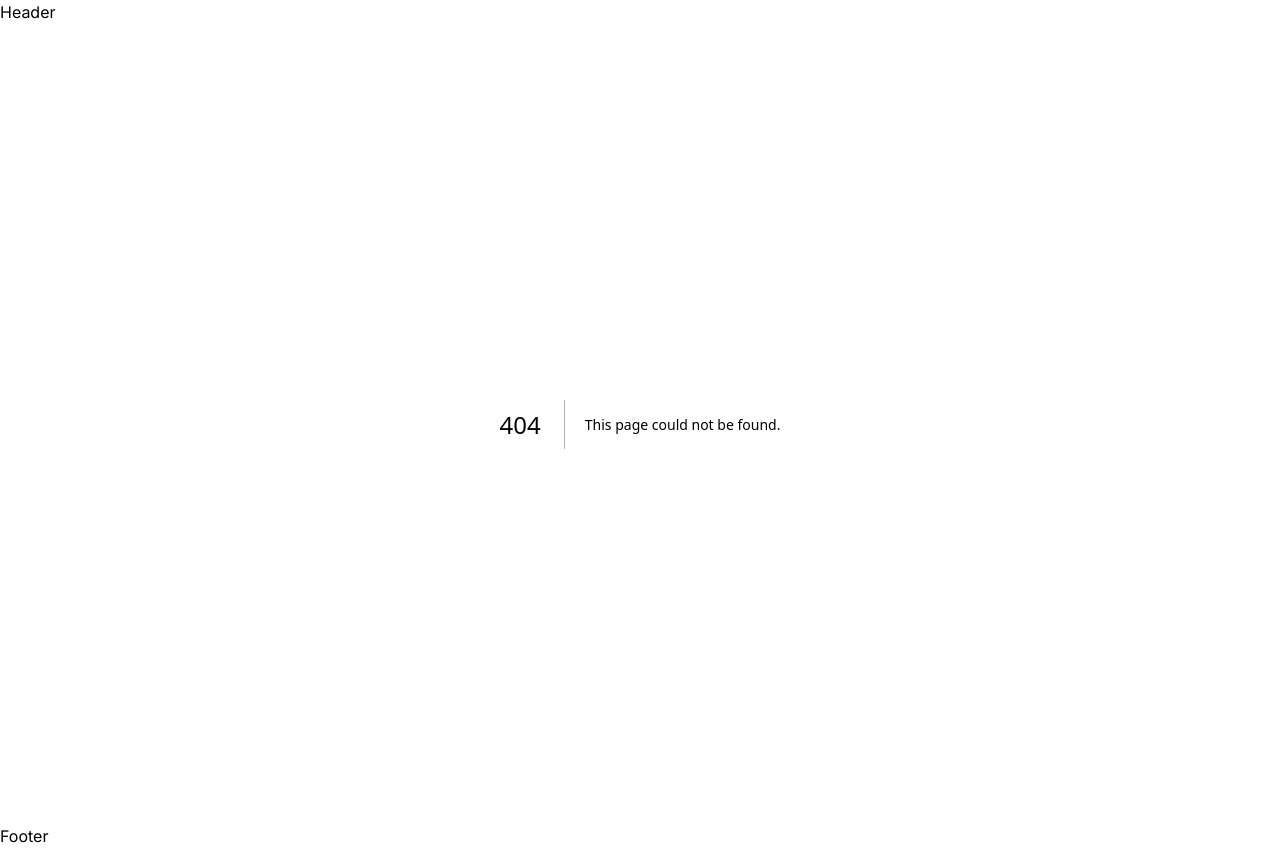
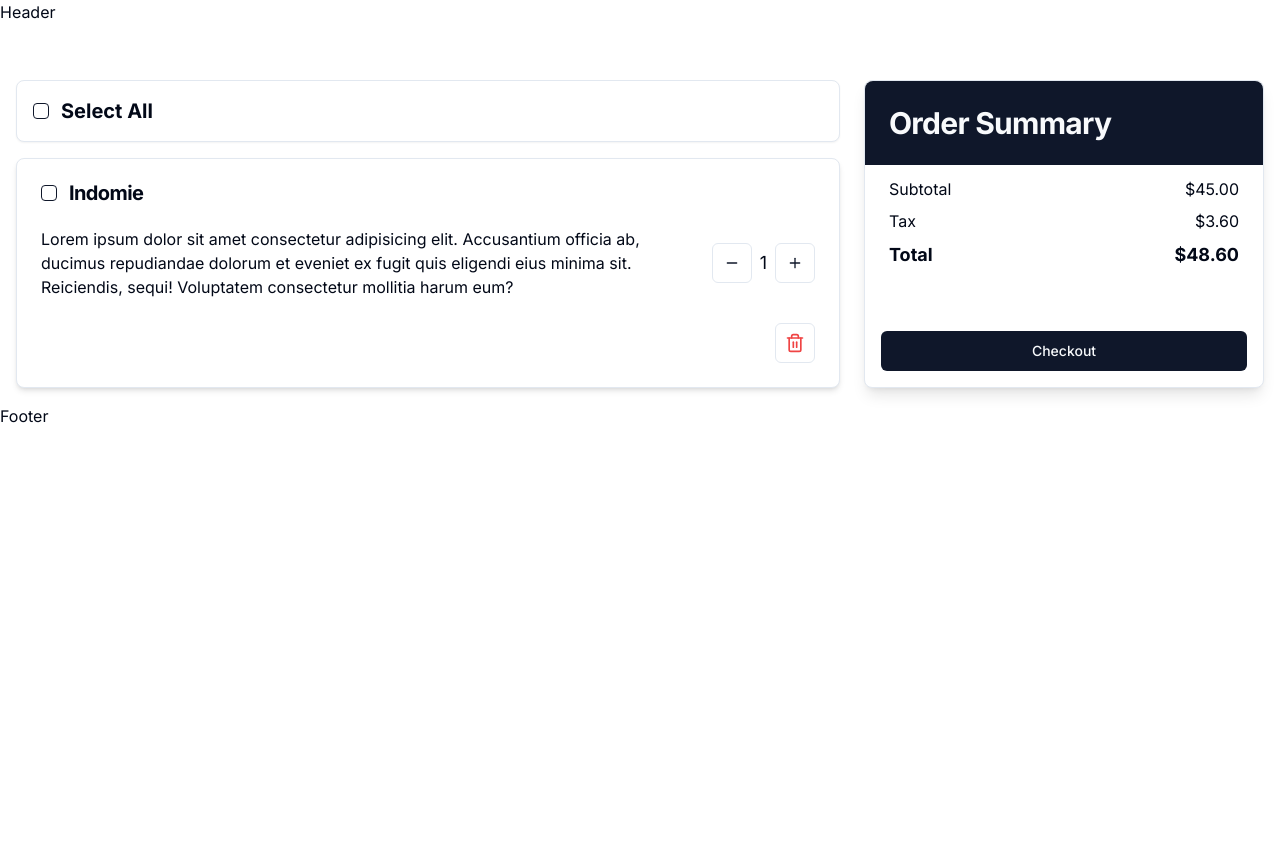
Before and after one commit to purwadhikafullstack/JCWD0308-02, a Next.js app in the folder apps/web/: page /cart in a window 1280 px wide. Before the commit this address had no page. After the commit the page ends 800 px from the top, so only its background shows below. Built offline with nearby package versions, Linux system fonts and the light colour scheme.

Commit message:
feat(web): add cart page

```diff
--- /dev/null
+++ b/apps/web/src/app/cart/page.tsx
@@ -0,0 +1,104 @@
+import {
+  Card,
+  CardContent,
+  CardFooter,
+  CardHeader,
+  CardTitle,
+} from '@/components/ui/card';
+import { Checkbox } from '@/components/ui/checkbox';
+import { Button } from '@/components/ui/button';
+import { Trash2, Minus, Plus } from 'lucide-react';
+import React from 'react';
+
+export default function Cart() {
+  return (
+    <div className="container mx-auto mt-10 p-4">
+      <div className="grid md:grid-cols-3 gap-6">
+        {/* Shopping List */}
+        <div className="md:col-span-2">
+          <Card className="p-4 flex items-center mb-4">
+            <Checkbox id="select-all" />
+            <label htmlFor="select-all" className="text-xl font-bold ml-3">
+              Select All
+            </label>
+          </Card>
+          <div className="flex flex-col gap-4">
+            <Card className="flex flex-col bg-card text-card-foreground shadow-md">
+              <CardHeader>
+                <CardTitle className="flex items-center">
+                  <Checkbox id="indomie" />
+                  <label
+                    htmlFor="indomie"
+                    className="text-xl font-bold leading-none peer-disabled:cursor-not-allowed peer-disabled:opacity-70 ml-3"
+                  >
+                    Indomie
+                  </label>
+                </CardTitle>
+              </CardHeader>
+              <CardContent className="flex items-center justify-between">
+                <p className="flex-1 mr-4">
+                  Lorem ipsum dolor sit amet consectetur adipisicing elit.
+                  Accusantium officia ab, ducimus repudiandae dolorum et eveniet
+                  ex fugit quis eligendi eius minima sit. Reiciendis, sequi!
+                  Voluptatem consectetur mollitia harum eum?
+                </p>
+                <div className="flex items-center">
+                  <Button
+                    variant="outline"
+                    size="icon"
+                    className="text-primary"
+                  >
+                    <Minus className="w-4 h-4" />
+                  </Button>
+                  <span className="mx-2 text-lg">1</span>
+                  <Button
+                    variant="outline"
+                    size="icon"
+                    className="text-primary"
+                  >
+                    <Plus className="w-4 h-4" />
+                  </Button>
+                </div>
+              </CardContent>
+              <CardFooter className="flex justify-end">
+                <Button
+                  variant="outline"
+                  size="icon"
+                  className="text-destructive"
+                >
+                  <Trash2 className="w-5 h-5" />
+                </Button>
+              </CardFooter>
+            </Card>
+            {/* Repeat similar cards for other items */}
+          </div>
+        </div>
+        {/* Summary Section */}
+        <Card className="bg-card text-card-foreground shadow-lg flex flex-col h-full rounded-lg">
+          <CardHeader className="bg-primary text-primary-foreground rounded-t-lg mb-3">
+            <CardTitle className="text-3xl font-bold">Order Summary</CardTitle>
+          </CardHeader>
+          <CardContent>
+            <div className="flex justify-between mb-2">
+              <span>Subtotal</span>
+              <span>$45.00</span>
+            </div>
+            <div className="flex justify-between mb-2">
+              <span>Tax</span>
+              <span>$3.60</span>
+            </div>
+            <div className="flex justify-between font-bold text-lg">
+              <span>Total</span>
+              <span>$48.60</span>
+            </div>
+          </CardContent>
+          <CardFooter className="mt-auto p-4">
+            <Button className="w-full bg-primary text-primary-foreground hover:bg-primary-dark">
+              Checkout
+            </Button>
+          </CardFooter>
+        </Card>
+      </div>
+    </div>
+  );
+}
```
